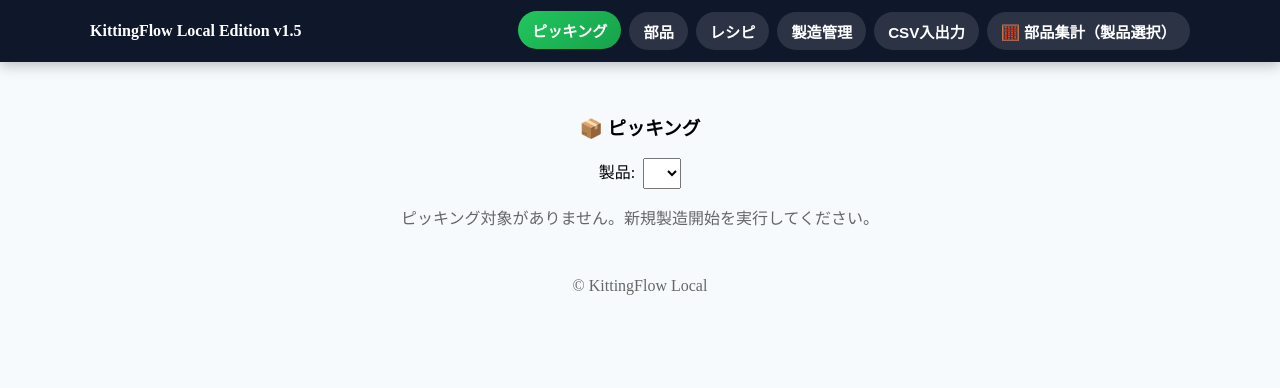
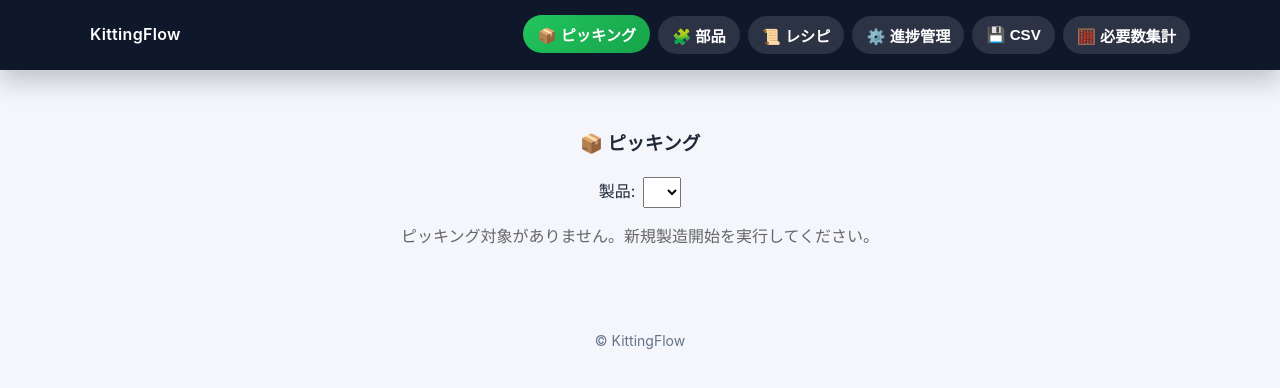
Before and after one commit to te9no/KittingFlow, a React (Vite) app: page / in a window 1280 px wide. Shown: the top 388 px of the page. Built offline with nearby package versions, Linux system fonts and the light colour scheme.

Commit message:
Update UI branding and theme

```diff
--- a/index.html
+++ b/index.html
@@ -3,9 +3,9 @@
   <head>
     <meta charset="UTF-8" />
     <meta name="viewport" content="width=device-width, initial-scale=1.0, user-scalable=no"/>
-    <title>KittingFlow Local Edition v1.2</title>
+    <title>KittingFlow</title>
   </head>
-  <body style="background:#f7fafc;margin:0;">
+  <body style="margin:0;">
     <div id="root"></div>
     <script type="module" src="/src/App.jsx"></script>
   </body>
--- a/public/index.html
+++ b/public/index.html
@@ -3,7 +3,7 @@
   <head>
     <meta charset="UTF-8" />
     <meta name="viewport" content="width=device-width, initial-scale=1.0, user-scalable=no"/>
-    <title>KittingFlow Local Edition v1.2</title>
+    <title>KittingFlow</title>
   </head>
   <body style="background:#f7fafc;margin:0;">
     <div id="root"></div>
--- a/src/App.jsx
+++ b/src/App.jsx
@@ -1,4 +1,4 @@
-import React, { useCallback, useEffect, useState } from "react";
+import React, { useCallback, useEffect, useMemo, useState } from "react";
 import { createRoot } from "react-dom/client";
 import { initSampleDataIfEmpty } from "./db";
 import PartsTable from "./components/PartsTable";
@@ -8,12 +8,17 @@ import RecipeTable from "./components/RecipeTable";
 import ProgressTable from "./components/ProgressTable";
 import RequirementSummarySelect from "./components/RequirementSummarySelect";
 import { buttonStyles, hoverStyles, createHoverHandlers } from "./styles/buttons";
+import { applyGlobalTheme, layout, palette, spacing, typography } from "./styles/theme";
 
 function App() {
   const [tab, setTab] = useState("picking");
 
   useEffect(() => {
     initSampleDataIfEmpty();
+  }, []);
+
+  useEffect(() => {
+    applyGlobalTheme();
   }, []);
 
   const renderTabButton = useCallback(
@@ -38,32 +43,75 @@ function App() {
     [tab]
   );
 
+  const headerStyle = useMemo(() => ({
+    position: "sticky",
+    top: 0,
+    background: palette.header,
+    color: "#fff",
+    padding: `${spacing(4)} ${spacing(5)}`,
+    zIndex: 100,
+    boxShadow: "0 12px 24px rgba(15, 23, 42, 0.22)"
+  }), []);
+
+  const headerInnerStyle = useMemo(() => ({
+    display: "flex",
+    alignItems: "center",
+    justifyContent: "space-between",
+    maxWidth: layout.maxWidth,
+    margin: "0 auto"
+  }), []);
+
+  const navStyle = useMemo(() => ({
+    display: "flex",
+    gap: spacing(2),
+    flexWrap: "wrap"
+  }), []);
+
+  const mainStyle = useMemo(() => ({
+    padding: `${spacing(6)} ${spacing(5)}`,
+    background: palette.background
+  }), []);
+
+  const contentStyle = useMemo(() => ({
+    maxWidth: layout.maxWidth,
+    margin: "0 auto"
+  }), []);
+
+  const footerStyle = useMemo(() => ({
+    textAlign: "center",
+    padding: spacing(6),
+    color: palette.textMuted,
+    fontSize: typography.size.sm
+  }), []);
+
   return (
     <div>
-      <header style={{ position: "sticky", top: 0, background: "#0f172a", color: "#fff", padding: "12px 16px", zIndex: 100, boxShadow: "0 4px 12px rgba(15, 23, 42, 0.25)" }}>
-        <div style={{ display: "flex", alignItems: "center", justifyContent: "space-between", maxWidth: 1100, margin: "0 auto" }}>
-          <div style={{ fontWeight: 700 }}>KittingFlow Local Edition v1.5</div>
-          <nav style={{ display: "flex", gap: 8, flexWrap: "wrap" }}>
-            {renderTabButton("picking", "ピッキング")}
-            {renderTabButton("parts", "部品")}
-            {renderTabButton("recipes", "レシピ")}
-            {renderTabButton("progress", "製造管理")}
-            {renderTabButton("io", "CSV入出力")}
-            {renderTabButton("requirementSelect", "🧮 部品集計（製品選択）")}
+      <header style={headerStyle}>
+        <div style={headerInnerStyle}>
+          <div style={{ fontWeight: typography.headingWeight, letterSpacing: "0.02em" }}>KittingFlow</div>
+          <nav style={navStyle}>
+            {renderTabButton("picking", "📦 ピッキング")}
+            {renderTabButton("parts", "🧩 部品")}
+            {renderTabButton("recipes", "📜 レシピ")}
+            {renderTabButton("progress", "⚙️ 進捗管理")}
+            {renderTabButton("io", "💾 CSV")}
+            {renderTabButton("requirementSelect", "🧮 必要数集計")}
           </nav>
         </div>
       </header>
 
-      <main style={{ paddingTop: 16 }}>
+      <main style={mainStyle}>
+        <div style={contentStyle}>
           {tab === "picking" && <PickingUI />}
           {tab === "parts" && <PartsTable />}
           {tab === "recipes" && <RecipeTable />}
           {tab === "progress" && <ProgressTable />}
           {tab === "io" && <ImportExportPanel />}
           {tab === "requirementSelect" && <RequirementSummarySelect />}
+        </div>
       </main>
 
-      <footer style={{ textAlign: "center", padding: "16px", color: "#666" }}>© KittingFlow Local</footer>
+      <footer style={footerStyle}>© KittingFlow</footer>
     </div>
   );
 }
--- a/src/components/PartsTable.jsx
+++ b/src/components/PartsTable.jsx
@@ -1,5 +1,6 @@
 import React, { useCallback, useEffect, useRef, useState } from "react";
 import { db } from "../db";
+import { card, layout, palette, spacing, typography } from "../styles/theme";
 
 const COLUMNS = [
   { key: "id", label: "部品ID", align: "left" },
@@ -272,38 +273,60 @@ export default function PartsTable() {
     });
   };
 
+  const containerStyle = {
+    maxWidth: layout.maxWidth,
+    margin: "0 auto",
+    padding: spacing(4)
+  };
+
+  const tableContainerStyle = {
+    ...card({ padding: "0" }),
+    overflowX: "auto"
+  };
+
   return (
-    <div style={{ maxWidth: 980, margin: "0 auto", padding: 16 }}>
-      <header style={{ display: "flex", justifyContent: "space-between", alignItems: "center", marginBottom: 12 }}>
-        <h3 style={{ margin: 0 }}>🧩 部品一覧（Excel風編集）</h3>
-        <button onClick={addRow} style={{ padding: "6px 12px", borderRadius: 6, border: "1px solid #2563eb", background: "#2563eb", color: "#fff" }}>
+    <div style={containerStyle}>
+      <header style={{ display: "flex", justifyContent: "space-between", alignItems: "center", marginBottom: spacing(3) }}>
+        <h3 style={{ margin: 0, fontWeight: typography.headingWeight }}>🧩 部品一覧（セル編集）</h3>
+        <button
+          onClick={addRow}
+          style={{
+            padding: "8px 16px",
+            borderRadius: spacing(2),
+            border: `1px solid ${palette.primaryDark}`,
+            background: palette.primary,
+            color: "#fff",
+            fontWeight: 600,
+            cursor: "pointer"
+          }}
+        >
           + 行を追加
         </button>
       </header>
 
       {message && (
-        <div style={{ marginBottom: 12, padding: "8px 12px", background: "#eff6ff", border: "1px solid #bfdbfe", borderRadius: 6, color: "#1d4ed8" }}>
+        <div style={{ marginBottom: spacing(3), padding: `${spacing(2)} ${spacing(3)}`, background: palette.primarySoft, border: `1px solid ${palette.primaryDark}1a`, borderRadius: spacing(2), color: palette.primaryDark }}>
           {message}
         </div>
       )}
 
-      <div style={{ overflowX: "auto", background: "#fff", border: "1px solid #e5e7eb", borderRadius: 8 }}>
+      <div style={tableContainerStyle}>
         <table style={{ width: "100%", borderCollapse: "collapse", minWidth: 680 }}>
-          <thead style={{ background: "#f3f4f6" }}>
+          <thead style={{ background: palette.surfaceAlt }}>
             <tr>
               {COLUMNS.map((column) => (
-                <th key={column.key} style={{ padding: "8px 12px", textAlign: column.align, fontWeight: 600, borderBottom: "1px solid #e5e7eb" }}>
+                <th key={column.key} style={{ padding: `${spacing(2)} ${spacing(3)}`, textAlign: column.align, fontWeight: 600, borderBottom: `1px solid ${palette.border}` }}>
                   {column.label}
                 </th>
               ))}
-              <th style={{ padding: "8px 12px", textAlign: "center", borderBottom: "1px solid #e5e7eb" }}>操作</th>
+              <th style={{ padding: `${spacing(2)} ${spacing(3)}`, textAlign: "center", borderBottom: `1px solid ${palette.border}` }}>操作</th>
             </tr>
           </thead>
           <tbody>
             {parts.map((part, rowIndex) => (
-              <tr key={part.id} style={{ borderBottom: "1px solid #f1f5f9" }}>
+              <tr key={part.id} style={{ borderBottom: `1px solid ${palette.border}` }}>
                 {COLUMNS.map((column, columnIndex) => (
-                  <td key={column.key} style={{ padding: "4px 8px", textAlign: column.align, verticalAlign: "middle" }}>
+                  <td key={column.key} style={{ padding: `${spacing(1.5)} ${spacing(2)}`, textAlign: column.align, verticalAlign: "middle" }}>
                     <input
                       ref={(node) => {
                         const key = `${part.id}:${column.key}`;
@@ -319,18 +342,26 @@ export default function PartsTable() {
                         width: "100%",
                         boxSizing: "border-box",
                         padding: "6px 8px",
-                        border: "1px solid #d1d5db",
-                        borderRadius: 4,
-                        fontSize: "0.9rem",
-                        textAlign: column.align
+                        border: `1px solid ${palette.border}`,
+                        borderRadius: spacing(1.5),
+                        fontSize: typography.size.sm,
+                        textAlign: column.align,
+                        background: palette.surfaceAlt
                       }}
                     />
                   </td>
                 ))}
-                <td style={{ padding: "4px 8px", textAlign: "center" }}>
+                <td style={{ padding: `${spacing(1.5)} ${spacing(2)}`, textAlign: "center" }}>
                   <button
                     onClick={() => deleteRow(part.id)}
-                    style={{ padding: "4px 8px", border: "1px solid #dc2626", borderRadius: 4, background: "#fee2e2", color: "#b91c1c" }}
+                    style={{
+                      padding: "6px 12px",
+                      border: `1px solid ${palette.danger}`,
+                      borderRadius: spacing(1.5),
+                      background: "#fee2e2",
+                      color: palette.danger,
+                      cursor: "pointer"
+                    }}
                   >
                     削除
                   </button>
@@ -339,7 +370,7 @@ export default function PartsTable() {
             ))}
             {parts.length === 0 && (
               <tr>
-                <td colSpan={COLUMNS.length + 1} style={{ padding: "12px", textAlign: "center", color: "#6b7280" }}>
+                <td colSpan={COLUMNS.length + 1} style={{ padding: spacing(3), textAlign: "center", color: palette.textMuted }}>
                   部品データがありません。CSV のインポートまたは行の追加を行ってください。
                 </td>
               </tr>
--- a/src/components/RecipeTable.jsx
+++ b/src/components/RecipeTable.jsx
@@ -1,5 +1,6 @@
 import React, { useCallback, useEffect, useMemo, useRef, useState } from "react";
 import { db } from "../db";
+import { card, layout, palette, spacing, typography } from "../styles/theme";
 
 const COLUMNS = [
   { key: "productId", label: "製品ID", align: "left" },
@@ -263,41 +264,63 @@ export default function RecipeTable() {
     });
   };
 
+  const containerStyle = {
+    maxWidth: layout.maxWidth,
+    margin: "0 auto",
+    padding: spacing(4)
+  };
+
+  const tableContainerStyle = {
+    ...card({ padding: "0" }),
+    overflowX: "auto"
+  };
+
   return (
-    <div style={{ maxWidth: 980, margin: "0 auto", padding: 16 }}>
-      <header style={{ display: "flex", justifyContent: "space-between", alignItems: "center", marginBottom: 12 }}>
-        <h3 style={{ margin: 0 }}>📜 レシピ一覧（Excel風編集）</h3>
-        <button onClick={addRow} style={{ padding: "6px 12px", borderRadius: 6, border: "1px solid #2563eb", background: "#2563eb", color: "#fff" }}>
+    <div style={containerStyle}>
+      <header style={{ display: "flex", justifyContent: "space-between", alignItems: "center", marginBottom: spacing(3) }}>
+        <h3 style={{ margin: 0, fontWeight: typography.headingWeight }}>📜 レシピ一覧（セル編集）</h3>
+        <button
+          onClick={addRow}
+          style={{
+            padding: "8px 16px",
+            borderRadius: spacing(2),
+            border: `1px solid ${palette.primaryDark}`,
+            background: palette.primary,
+            color: "#fff",
+            fontWeight: 600,
+            cursor: "pointer"
+          }}
+        >
           + 行を追加
         </button>
       </header>
 
       {message && (
-        <div style={{ marginBottom: 12, padding: "8px 12px", background: "#fef3c7", border: "1px solid #fcd34d", borderRadius: 6, color: "#92400e" }}>
+        <div style={{ marginBottom: spacing(3), padding: `${spacing(2)} ${spacing(3)}`, background: "#fef3c7", border: `1px solid ${palette.warning}33`, borderRadius: spacing(2), color: "#92400e" }}>
           {message}
         </div>
       )}
 
-      <div style={{ overflowX: "auto", background: "#fff", border: "1px solid #e5e7eb", borderRadius: 8 }}>
+      <div style={tableContainerStyle}>
         <table style={{ width: "100%", borderCollapse: "collapse", minWidth: 720 }}>
-          <thead style={{ background: "#f3f4f6" }}>
+          <thead style={{ background: palette.surfaceAlt }}>
             <tr>
               {COLUMNS.map((column) => (
-                <th key={column.key} style={{ padding: "8px 12px", textAlign: column.align, fontWeight: 600, borderBottom: "1px solid #e5e7eb" }}>
+                <th key={column.key} style={{ padding: `${spacing(2)} ${spacing(3)}`, textAlign: column.align, fontWeight: 600, borderBottom: `1px solid ${palette.border}` }}>
                   {column.label}
                 </th>
               ))}
-              <th style={{ padding: "8px 12px", textAlign: "center", borderBottom: "1px solid #e5e7eb" }}>操作</th>
+              <th style={{ padding: `${spacing(2)} ${spacing(3)}`, textAlign: "center", borderBottom: `1px solid ${palette.border}` }}>操作</th>
             </tr>
           </thead>
           <tbody>
             {recipes.map((recipe, rowIndex) => (
-              <tr key={recipe.id} style={{ borderBottom: "1px solid #f1f5f9" }}>
+              <tr key={recipe.id} style={{ borderBottom: `1px solid ${palette.border}` }}>
                 {COLUMNS.map((column) => {
                   const editableIndex = EDITABLE_KEYS.indexOf(column.key);
                   const isEditable = editableIndex !== -1;
                   return (
-                    <td key={column.key} style={{ padding: "4px 8px", textAlign: column.align }}>
+                    <td key={column.key} style={{ padding: `${spacing(1.5)} ${spacing(2)}`, textAlign: column.align }}>
                       {isEditable ? (
                         <input
                           ref={(node) => {
@@ -314,10 +337,11 @@ export default function RecipeTable() {
                             width: "100%",
                             boxSizing: "border-box",
                             padding: "6px 8px",
-                            border: "1px solid #d1d5db",
-                            borderRadius: 4,
-                            fontSize: "0.9rem",
-                            textAlign: column.align
+                            border: `1px solid ${palette.border}`,
+                            borderRadius: spacing(1.5),
+                            fontSize: typography.size.sm,
+                            textAlign: column.align,
+                            background: palette.surfaceAlt
                           }}
                         />
                       ) : (
@@ -326,10 +350,17 @@ export default function RecipeTable() {
                     </td>
                   );
                 })}
-                <td style={{ padding: "4px 8px", textAlign: "center" }}>
+                <td style={{ padding: `${spacing(1.5)} ${spacing(2)}`, textAlign: "center" }}>
                   <button
                     onClick={() => deleteRow(recipe.id)}
-                    style={{ padding: "4px 8px", border: "1px solid #dc2626", borderRadius: 4, background: "#fee2e2", color: "#b91c1c" }}
+                    style={{
+                      padding: "6px 12px",
+                      border: `1px solid ${palette.danger}`,
+                      borderRadius: spacing(1.5),
+                      background: "#fee2e2",
+                      color: palette.danger,
+                      cursor: "pointer"
+                    }}
                   >
                     削除
                   </button>
@@ -338,7 +369,7 @@ export default function RecipeTable() {
             ))}
             {recipes.length === 0 && (
               <tr>
-                <td colSpan={COLUMNS.length + 1} style={{ padding: "12px", textAlign: "center", color: "#6b7280" }}>
+                <td colSpan={COLUMNS.length + 1} style={{ padding: spacing(3), textAlign: "center", color: palette.textMuted }}>
                   レシピデータがありません。CSV のインポートまたは行の追加を行ってください。
                 </td>
               </tr>
--- a/src/components/RequirementSummarySelect.jsx
+++ b/src/components/RequirementSummarySelect.jsx
@@ -1,5 +1,6 @@
 import React, { useEffect, useState } from "react";
 import { db, getProductTemplates } from "../db";
+import { card, layout, palette, spacing, typography } from "../styles/theme";
 
 const SELECTION_STATE_KEY = "requirementSummary.selection";
 const RESULTS_STATE_KEY = "requirementSummary.results";
@@ -61,12 +62,11 @@ export default function RequirementSummarySelect() {
     writeStoredState(SELECTION_STATE_KEY, next);
   };
 
-  /** ✅ 必要セット・個数別の計算ロジック */
   const calculateSummary = async () => {
     const [allRecipes, allParts, allProducts] = await Promise.all([
       db.recipes.toArray(),
       db.parts.toArray(),
-      db.products.toArray(),
+      db.products.toArray()
     ]);
 
     const partMap = Object.fromEntries(
@@ -76,27 +76,22 @@ export default function RequirementSummarySelect() {
     const productToTemplate = Object.fromEntries(
       allProducts.map((pr) => [
         String(pr.productId),
-        String(pr.templateId ?? pr.internalId ?? ""),
+        String(pr.templateId ?? pr.internalId ?? "")
       ])
     );
 
-    const acc = {}; // { partId: { partId, name, sets, perSet, required, stock } }
+    const acc = {};
 
     for (const item of selection) {
       const rawId = String(item.id || "").trim();
       const units = Number(item.qty || 0);
       if (!rawId || units <= 0) continue;
 
-      // internalId or FancyID両対応
       let keyForRecipe = rawId;
-      let recipes = allRecipes.filter(
-        (r) => String(r.productId) === keyForRecipe
-      );
+      let recipes = allRecipes.filter((r) => String(r.productId) === keyForRecipe);
       if (recipes.length === 0 && productToTemplate[rawId]) {
         keyForRecipe = productToTemplate[rawId];
-        recipes = allRecipes.filter(
-          (r) => String(r.productId) === keyForRecipe
-        );
+        recipes = allRecipes.filter((r) => String(r.productId) === keyForRecipe);
       }
 
       for (const rec of recipes) {
@@ -112,11 +107,10 @@ export default function RequirementSummarySelect() {
             sets: 0,
             perSet,
             required: 0,
-            stock: Number(p.stock || 0),
+            stock: Number(p.stock || 0)
           };
         }
 
-        // 同じ部品を別製品で共用する場合、setsは単純加算
         acc[partId].sets += units;
         acc[partId].required += units * perSet;
       }
@@ -124,14 +118,13 @@ export default function RequirementSummarySelect() {
 
     const list = Object.values(acc).map((r) => ({
       ...r,
-      shortage: Math.max(0, r.required - r.stock),
+      shortage: Math.max(0, r.required - r.stock)
     }));
 
     setSummary(list);
     writeStoredState(RESULTS_STATE_KEY, list);
   };
 
-  /** ✅ CSV出力 */
   const exportCSV = () => {
     if (!summary.length) return alert("集計結果がありません");
     const header = ["部品ID", "名称", "必要セット数", "セットあたり個数", "合計必要個数", "在庫", "不足数"];
@@ -142,7 +135,7 @@ export default function RequirementSummarySelect() {
       r.perSet,
       r.required,
       r.stock,
-      r.shortage,
+      r.shortage
     ]);
     const csv = [header, ...rows].map((r) => r.join(",")).join("\n");
     const blob = new Blob([csv], { type: "text/csv" });
@@ -154,15 +147,16 @@ export default function RequirementSummarySelect() {
   };
 
   return (
-    <div style={{ maxWidth: 720, margin: "0 auto", padding: 16 }}>
-      <h3>🧮 部品集計（必要セット・個数別）</h3>
+    <div style={{ maxWidth: layout.maxWidth, margin: "0 auto", padding: spacing(4) }}>
+      <h3 style={{ marginBottom: spacing(3), fontWeight: typography.headingWeight }}>🧮 部品集計（必要セット・個数別）</h3>
 
+      <div style={card({ display: "grid", gap: spacing(2) })}>
         {selection.map((sel, idx) => (
-        <div key={idx} style={{ display: "flex", gap: 8, marginBottom: 8 }}>
+          <div key={idx} style={{ display: "flex", gap: spacing(2) }}>
             <select
               value={sel.id}
               onChange={(e) => handleSelectChange(idx, "id", e.target.value)}
-            style={{ flex: 3, padding: "6px 8px" }}
+              style={{ flex: 3, padding: "8px 10px", borderRadius: spacing(1.5), border: `1px solid ${palette.border}` }}
             >
               <option value="">製品を選択</option>
               {templates.map((t) => (
@@ -176,27 +170,35 @@ export default function RequirementSummarySelect() {
               min="1"
               value={sel.qty}
               onChange={(e) => handleSelectChange(idx, "qty", e.target.value)}
-            style={{ width: 80, textAlign: "center" }}
+              style={{ width: 100, padding: "8px 10px", textAlign: "center", borderRadius: spacing(1.5), border: `1px solid ${palette.border}` }}
             />
           </div>
         ))}
 
-      <div style={{ display: "flex", gap: 8, marginBottom: 16 }}>
-        <button onClick={addRow}>+ 製品を追加</button>
-        <button onClick={calculateSummary}>集計する</button>
+        <div style={{ display: "flex", gap: spacing(2), marginTop: spacing(1) }}>
+          <button onClick={addRow} style={{ ...buttonBase, background: palette.surfaceAlt }}>
+            + 製品を追加
+          </button>
+          <button
+            onClick={calculateSummary}
+            style={{ ...buttonBase, background: palette.primary, color: "#fff", borderColor: palette.primaryDark }}
+          >
+            集計する
+          </button>
+        </div>
       </div>
 
       {summary.length > 0 && (
-        <div>
+        <div style={{ marginTop: spacing(4) }}>
+          <div style={card({ padding: "0", overflowX: "auto" })}>
             <table
               style={{
                 width: "100%",
                 borderCollapse: "collapse",
-              marginTop: 16,
-              fontSize: "0.9rem",
+                fontSize: typography.size.sm
               }}
             >
-            <thead style={{ background: "#f3f4f6" }}>
+              <thead style={{ background: palette.surfaceAlt }}>
                 <tr>
                   <th style={th}>部品ID</th>
                   <th style={th}>名称</th>
@@ -219,8 +221,8 @@ export default function RequirementSummarySelect() {
                     <td
                       style={{
                         ...td,
-                      color: r.shortage > 0 ? "red" : "#222",
-                      fontWeight: r.shortage > 0 ? 600 : 400,
+                        color: r.shortage > 0 ? palette.danger : palette.text,
+                        fontWeight: r.shortage > 0 ? 600 : 400
                       }}
                     >
                       {r.shortage > 0 ? `-${r.shortage}` : "OK"}
@@ -229,8 +231,9 @@ export default function RequirementSummarySelect() {
                 ))}
               </tbody>
             </table>
+          </div>
 
-          <button onClick={exportCSV} style={{ marginTop: 12 }}>
+          <button onClick={exportCSV} style={{ marginTop: spacing(3), ...buttonBase, background: palette.surfaceAlt }}>
             CSV出力
           </button>
         </div>
@@ -239,5 +242,13 @@ export default function RequirementSummarySelect() {
   );
 }
 
-const th = { border: "1px solid #ccc", padding: "6px", textAlign: "center" };
-const td = { border: "1px solid #ddd", padding: "6px", textAlign: "center" };
+const buttonBase = {
+  padding: "8px 16px",
+  borderRadius: spacing(2),
+  border: `1px solid ${palette.border}`,
+  fontWeight: 600,
+  cursor: "pointer"
+};
+
+const th = { borderBottom: `1px solid ${palette.border}`, padding: `${spacing(2)} ${spacing(3)}`, textAlign: "center" };
+const td = { borderBottom: `1px solid ${palette.border}`, padding: `${spacing(1.5)} ${spacing(2)}`, textAlign: "center" };
--- /dev/null
+++ b/src/styles/theme.js
@@ -0,0 +1,80 @@
+const palette = {
+  background: "#f4f6fb",
+  backgroundSoft: "#e9edf5",
+  surface: "#ffffff",
+  surfaceAlt: "#f8fafc",
+  header: "#0f172a",
+  text: "#1f2937",
+  textMuted: "#64748b",
+  primary: "#2563eb",
+  primaryDark: "#1d4ed8",
+  primarySoft: "#dbeafe",
+  success: "#16a34a",
+  warning: "#f59e0b",
+  danger: "#dc2626",
+  border: "#e2e8f0"
+};
+
+const typography = {
+  fontFamily: "'Inter', 'Noto Sans JP', 'Hiragino Sans', 'Hiragino Kaku Gothic ProN', 'Yu Gothic UI', 'Helvetica Neue', Arial, sans-serif",
+  size: {
+    xs: "0.75rem",
+    sm: "0.875rem",
+    md: "1rem",
+    lg: "1.25rem"
+  },
+  lineHeight: 1.6,
+  headingWeight: 600,
+  bodyWeight: 400
+};
+
+const radii = {
+  sm: 6,
+  md: 12,
+  lg: 18,
+  pill: 9999
+};
+
+const shadows = {
+  sm: "0 2px 8px rgba(15, 23, 42, 0.08)",
+  md: "0 10px 30px rgba(15, 23, 42, 0.12)"
+};
+
+const spacing = (factor) => `${factor * 4}px`;
+
+const layout = {
+  maxWidth: 1100
+};
+
+function applyGlobalTheme() {
+  const { body } = document;
+  if (!body) return;
+  body.style.margin = "0";
+  body.style.fontFamily = typography.fontFamily;
+  body.style.fontSize = typography.size.md;
+  body.style.lineHeight = String(typography.lineHeight);
+  body.style.background = palette.background;
+  body.style.color = palette.text;
+  body.style.minHeight = "100vh";
+  body.style.transition = "background 0.3s ease";
+}
+
+const card = (overrides = {}) => ({
+  background: palette.surface,
+  borderRadius: `${radii.md}px`,
+  border: `1px solid ${palette.border}`,
+  boxShadow: shadows.sm,
+  padding: spacing(5),
+  ...overrides
+});
+
+export {
+  palette,
+  typography,
+  radii,
+  shadows,
+  spacing,
+  layout,
+  card,
+  applyGlobalTheme
+};
```
Also changed, not shown: src/components/ImportExportPanel.jsx (+20 -23 lines), 1 other file (tests, documents, lock files or other folders). Lines whose indentation alone changed are shown as unchanged.
